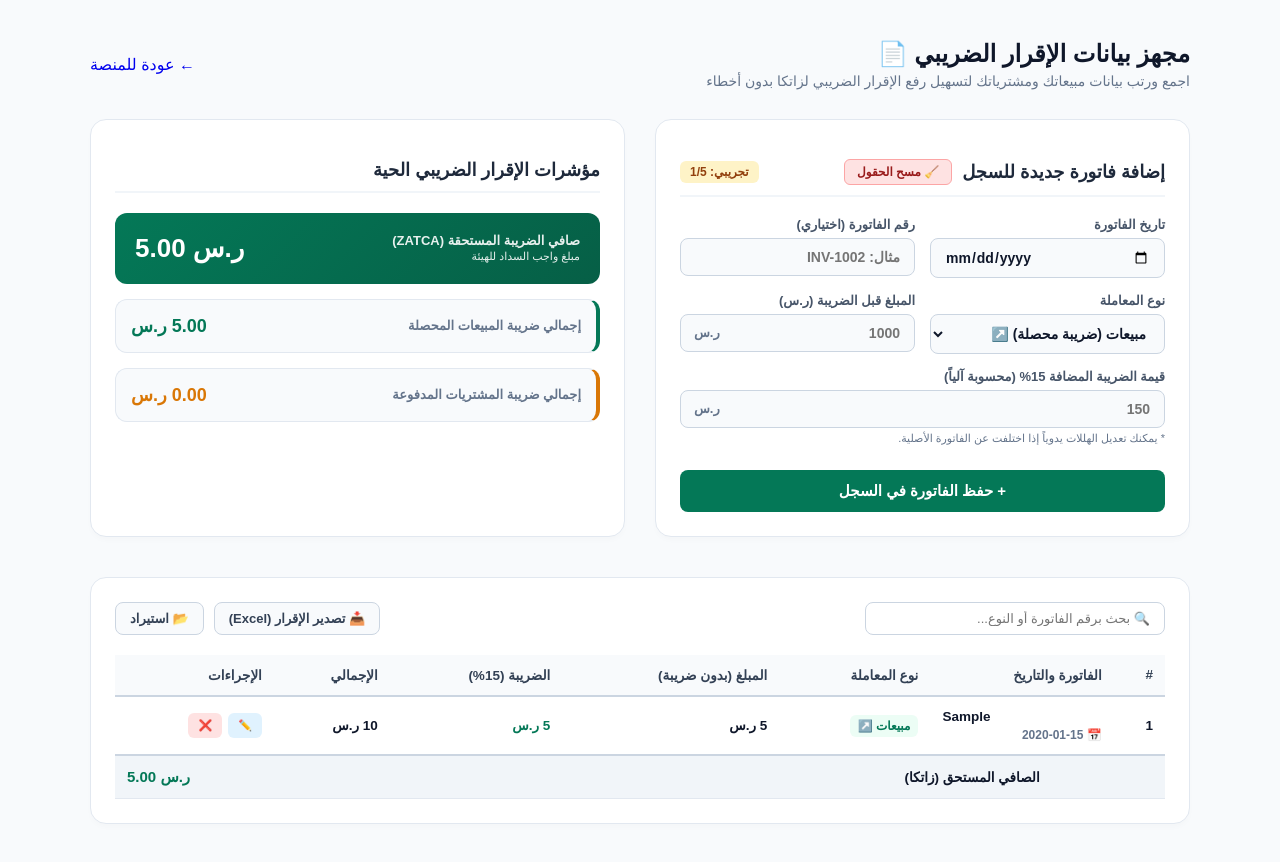
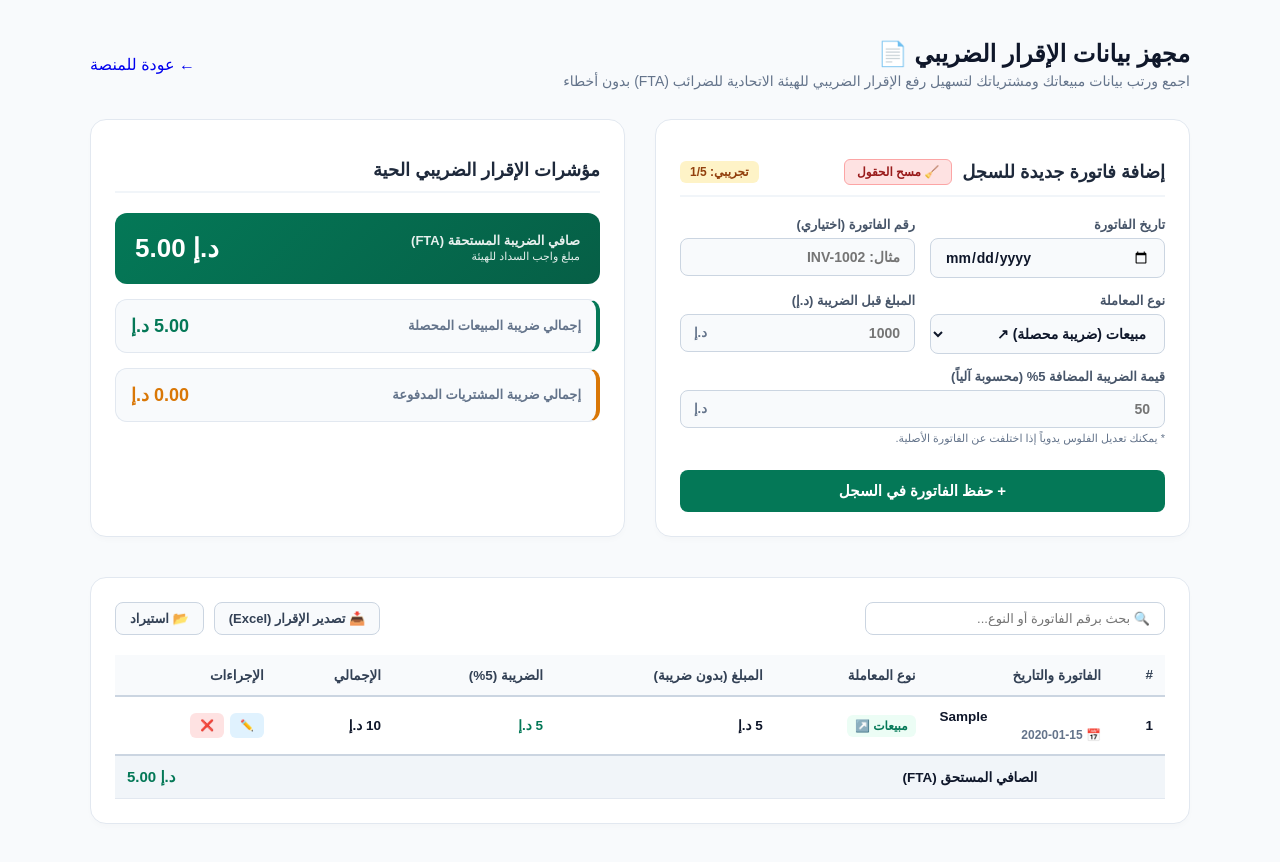
Before and after one commit to engaziasa-lang/engazia-app, a Next.js app: page /hub/ae/vat-report in a window 1280 px wide. Both pictures are taken after typing "2020-01-15", "Sample", "5", "5" into the empty fields and a click on the button "+ حفظ الفاتورة في السجل". Built offline with nearby package versions, Linux system fonts and the light colour scheme.

Commit message:
Update page.tsx

```diff
--- a/app/hub/ae/vat-report/page.tsx
+++ b/app/hub/ae/vat-report/page.tsx
@@ -14,7 +14,7 @@ interface TaxItem {
   createdAt?: string;
 }
 
-export default function TaxReturnPreparerSA() {
+export default function TaxReturnPreparerAE() {
   const [invoiceDate, setInvoiceDate] = useState<string>('');
   const [invoiceNumber, setInvoiceNumber] = useState<string>('');
   const [transactionType, setTransactionType] = useState<string>('مبيعات ↗️');
@@ -34,7 +34,8 @@ export default function TaxReturnPreparerSA() {
     setIsClient(true);
     setIsActivated(!!localStorage.getItem('merchant_license_key'));
 
-    const saved = localStorage.getItem('seerk_tax_return_items');
+    // تم تغيير مفتاح التخزين لفصل البيانات للإمارات
+    const saved = localStorage.getItem('seerk_ae_tax_return_items');
     if (saved) {
       try {
         const parsedData = JSON.parse(saved);
@@ -45,10 +46,10 @@ export default function TaxReturnPreparerSA() {
 
   const saveToLocalStorage = (newItems: TaxItem[]) => {
     setItems(newItems);
-    localStorage.setItem('seerk_tax_return_items', JSON.stringify(newItems));
+    localStorage.setItem('seerk_ae_tax_return_items', JSON.stringify(newItems));
   };
 
-  // الحساب التلقائي للضريبة 15% عند إدخال المبلغ
+  // الحساب التلقائي للضريبة 5% في الإمارات عند إدخال المبلغ
   const handleAmountChange = (e: React.ChangeEvent<HTMLInputElement>) => {
     const val = e.target.value;
     if (val === '') {
@@ -57,7 +58,7 @@ export default function TaxReturnPreparerSA() {
     } else {
       const numVal = Number(val);
       setAmountBeforeVat(numVal);
-      setVatAmount(Number((numVal * 0.15).toFixed(2)));
+      setVatAmount(Number((numVal * 0.05).toFixed(2))); // ضريبة 5% للإمارات
     }
   };
 
@@ -88,7 +89,8 @@ export default function TaxReturnPreparerSA() {
     const totalAmount = amtBefore + vat;
     const now = new Date();
     const timeOptions: Intl.DateTimeFormatOptions = { hour: 'numeric', minute: 'numeric', hour12: true };
-    const formattedDate = `${now.toLocaleDateString('ar-SA')} - ${now.toLocaleTimeString('ar-SA', timeOptions)}`;
+    // تعديل التوقيت ليطابق الإمارات
+    const formattedDate = `${now.toLocaleDateString('ar-AE')} - ${now.toLocaleTimeString('ar-AE', timeOptions)}`;
 
     if (editingId) {
       const updated = items.map(item => item.id === editingId ? {
@@ -168,9 +170,9 @@ export default function TaxReturnPreparerSA() {
         </head>
         <body>
           <h2>تقرير الإقرار الضريبي المبدئي</h2>
-          <p>إجمالي ضريبة المبيعات: ${totalSalesVat.toFixed(2)} ر.س</p>
-          <p>إجمالي ضريبة المشتريات: ${totalPurchaseVat.toFixed(2)} ر.س</p>
-          <p><strong>صافي الضريبة المستحقة (ZATCA): ${netVatDue.toFixed(2)} ر.س</strong></p>
+          <p>إجمالي ضريبة المبيعات: ${totalSalesVat.toFixed(2)} د.إ</p>
+          <p>إجمالي ضريبة المشتريات: ${totalPurchaseVat.toFixed(2)} د.إ</p>
+          <p><strong>صافي الضريبة المستحقة (FTA): ${netVatDue.toFixed(2)} د.إ</strong></p>
           <br/>
           <table>
             <thead>
@@ -181,8 +183,8 @@ export default function TaxReturnPreparerSA() {
                 <th>نوع المعاملة</th>
                 <th>تاريخ الإدخال</th>
                 <th>المبلغ (قبل الضريبة)</th>
-                <th>قيمة الضريبة (15%)</th>
-                <th>المبلغ الإجمالي</th>
+                <th>قيمة الضريبة (5%)</th>
+                <th>المبلغ الإجمالي (د.إ)</th>
               </tr>
             </thead>
             <tbody>
@@ -214,7 +216,7 @@ export default function TaxReturnPreparerSA() {
     const url = URL.createObjectURL(blob);
     const link = document.createElement("a");
     link.setAttribute("href", url);
-    link.setAttribute("download", "seerk_tax_return_data.xls");
+    link.setAttribute("download", "seerk_ae_tax_return_data.xls");
     document.body.appendChild(link);
     link.click();
     document.body.removeChild(link);
@@ -313,9 +315,9 @@ export default function TaxReturnPreparerSA() {
       <div className="header">
         <div className="title-box">
           <h1>مجهز بيانات الإقرار الضريبي 📄</h1>
-          <p>اجمع ورتب بيانات مبيعاتك ومشترياتك لتسهيل رفع الإقرار الضريبي لزاتكا بدون أخطاء</p>
+          <p>اجمع ورتب بيانات مبيعاتك ومشترياتك لتسهيل رفع الإقرار الضريبي للهيئة الاتحادية للضرائب (FTA) بدون أخطاء</p>
         </div>
-        <Link href="/hub/sa" className="back-btn">
+        <Link href="/hub/ae" className="back-btn">
           <span>←</span> عودة للمنصة
         </Link>
       </div>
@@ -354,27 +356,27 @@ export default function TaxReturnPreparerSA() {
                 <label>نوع المعاملة</label>
                 <div className="input-wrapper">
                   <select value={transactionType} onChange={(e) => setTransactionType(e.target.value)}>
-                    <option value="مبيعات ↗️">مبيعات (ضريبة محصلة) ↗️️</option>
+                    <option value="مبيعات ↗️">مبيعات (ضريبة محصلة) ↗</option>
                     <option value="مشتريات ↙️">مشتريات (ضريبة مدفوعة) ↙️</option>
                   </select>
                 </div>
               </div>
               <div className="input-group">
-                <label>المبلغ قبل الضريبة (ر.س)</label>
+                <label>المبلغ قبل الضريبة (د.إ)</label>
                 <div className="input-wrapper">
                   <input className="with-currency" type="number" step="0.01" min="0" value={amountBeforeVat === '' ? '' : amountBeforeVat} onChange={handleAmountChange} placeholder="1000" required />
-                  <span className="currency-tag">ر.س</span>
+                  <span className="currency-tag">د.إ</span>
                 </div>
               </div>
             </div>
 
             <div className="input-group">
-              <label>قيمة الضريبة المضافة 15% (محسوبة آلياً)</label>
+              <label>قيمة الضريبة المضافة 5% (محسوبة آلياً)</label>
               <div className="input-wrapper">
-                <input className="with-currency" type="number" step="0.01" min="0" value={vatAmount === '' ? '' : vatAmount} onChange={(e) => setVatAmount(e.target.value === '' ? '' : Number(e.target.value))} placeholder="150" required />
-                <span className="currency-tag">ر.س</span>
+                <input className="with-currency" type="number" step="0.01" min="0" value={vatAmount === '' ? '' : vatAmount} onChange={(e) => setVatAmount(e.target.value === '' ? '' : Number(e.target.value))} placeholder="50" required />
+                <span className="currency-tag">د.إ</span>
               </div>
-              <small style={{ color: '#64748b', fontSize: '11px', display: 'block', marginTop: '4px' }}>* يمكنك تعديل الهللات يدوياً إذا اختلفت عن الفاتورة الأصلية.</small>
+              <small style={{ color: '#64748b', fontSize: '11px', display: 'block', marginTop: '4px' }}>* يمكنك تعديل الفلوس يدوياً إذا اختلفت عن الفاتورة الأصلية.</small>
             </div>
 
             <button type="submit" className="action-btn">
@@ -389,22 +391,22 @@ export default function TaxReturnPreparerSA() {
 
           <div className="result-box primary" style={{ background: netVatDue >= 0 ? 'linear-gradient(135deg, #047857 0%, #065f46 100%)' : 'linear-gradient(135deg, #0284c7 0%, #0369a1 100%)' }}>
             <div>
-              <div className="result-label">صافي الضريبة المستحقة (ZATCA)</div>
+              <div className="result-label">صافي الضريبة المستحقة (FTA)</div>
               <div style={{ fontSize: '11px', opacity: 0.9, marginTop: '2px' }}>{netVatDue >= 0 ? 'مبلغ واجب السداد للهيئة' : 'رصيد دائن مسترد لك'}</div>
             </div>
             <div className="result-value" dir="ltr" style={{ textAlign: 'right' }}>
-              {Math.abs(netVatDue).toFixed(2)} ر.س {netVatDue < 0 && '-'}
+              {Math.abs(netVatDue).toFixed(2)} د.إ {netVatDue < 0 && '-'}
             </div>
           </div>
 
           <div className="result-box" style={{ borderRight: '4px solid #047857' }}>
             <span className="result-label">إجمالي ضريبة المبيعات المحصلة</span>
-            <span className="result-value" style={{ color: '#047857' }}>{totalSalesVat.toFixed(2)} ر.س</span>
+            <span className="result-value" style={{ color: '#047857' }}>{totalSalesVat.toFixed(2)} د.إ</span>
           </div>
 
           <div className="result-box" style={{ borderRight: '4px solid #d97706', background: '#f8fafc' }}>
             <span className="result-label">إجمالي ضريبة المشتريات المدفوعة</span>
-            <span className="result-value" style={{ color: '#d97706' }}>{totalPurchaseVat.toFixed(2)} ر.س</span>
+            <span className="result-value" style={{ color: '#d97706' }}>{totalPurchaseVat.toFixed(2)} د.إ</span>
           </div>
         </div>
       </div>
@@ -434,7 +436,7 @@ export default function TaxReturnPreparerSA() {
                 <th>الفاتورة والتاريخ</th>
                 <th>نوع المعاملة</th>
                 <th>المبلغ (بدون ضريبة)</th>
-                <th>الضريبة (15%)</th>
+                <th>الضريبة (5%)</th>
                 <th>الإجمالي</th>
                 <th>الإجراءات</th>
               </tr>
@@ -461,9 +463,9 @@ export default function TaxReturnPreparerSA() {
                           {item.transactionType}
                         </span>
                       </td>
-                      <td style={{ fontWeight: 700 }}>{item.amountBeforeVat} ر.س</td>
-                      <td style={{ fontWeight: 800, color: isSales ? '#047857' : '#d97706' }}>{item.vatAmount} ر.س</td>
-                      <td style={{ fontWeight: 900 }}>{item.totalAmount} ر.س</td>
+                      <td style={{ fontWeight: 700 }}>{item.amountBeforeVat} د.إ</td>
+                      <td style={{ fontWeight: 800, color: isSales ? '#047857' : '#d97706' }}>{item.vatAmount} د.إ</td>
+                      <td style={{ fontWeight: 900 }}>{item.totalAmount} د.إ</td>
                       <td>
                         <div style={{ display: 'flex', gap: '6px', flexWrap: 'wrap' }}>
                           <button className="tb-action-btn btn-edit" onClick={() => handleEdit(item)} title="تعديل">✏️</button>
@@ -478,8 +480,8 @@ export default function TaxReturnPreparerSA() {
             {filteredItems.length > 0 && (
               <tfoot>
                 <tr className="tfoot-row">
-                  <td colSpan={3} style={{ textAlign: 'center' }}>الصافي المستحق (زاتكا)</td>
-                  <td colSpan={4} style={{ color: netVatDue >= 0 ? '#047857' : '#0284c7', fontSize: '15px' }} dir="ltr">{netVatDue >= 0 ? netVatDue.toFixed(2) : `(${Math.abs(netVatDue).toFixed(2)})`} ر.س</td>
+                  <td colSpan={3} style={{ textAlign: 'center' }}>الصافي المستحق (FTA)</td>
+                  <td colSpan={4} style={{ color: netVatDue >= 0 ? '#047857' : '#0284c7', fontSize: '15px' }} dir="ltr">{netVatDue >= 0 ? netVatDue.toFixed(2) : `(${Math.abs(netVatDue).toFixed(2)})`} د.إ</td>
                 </tr>
               </tfoot>
             )}
```
